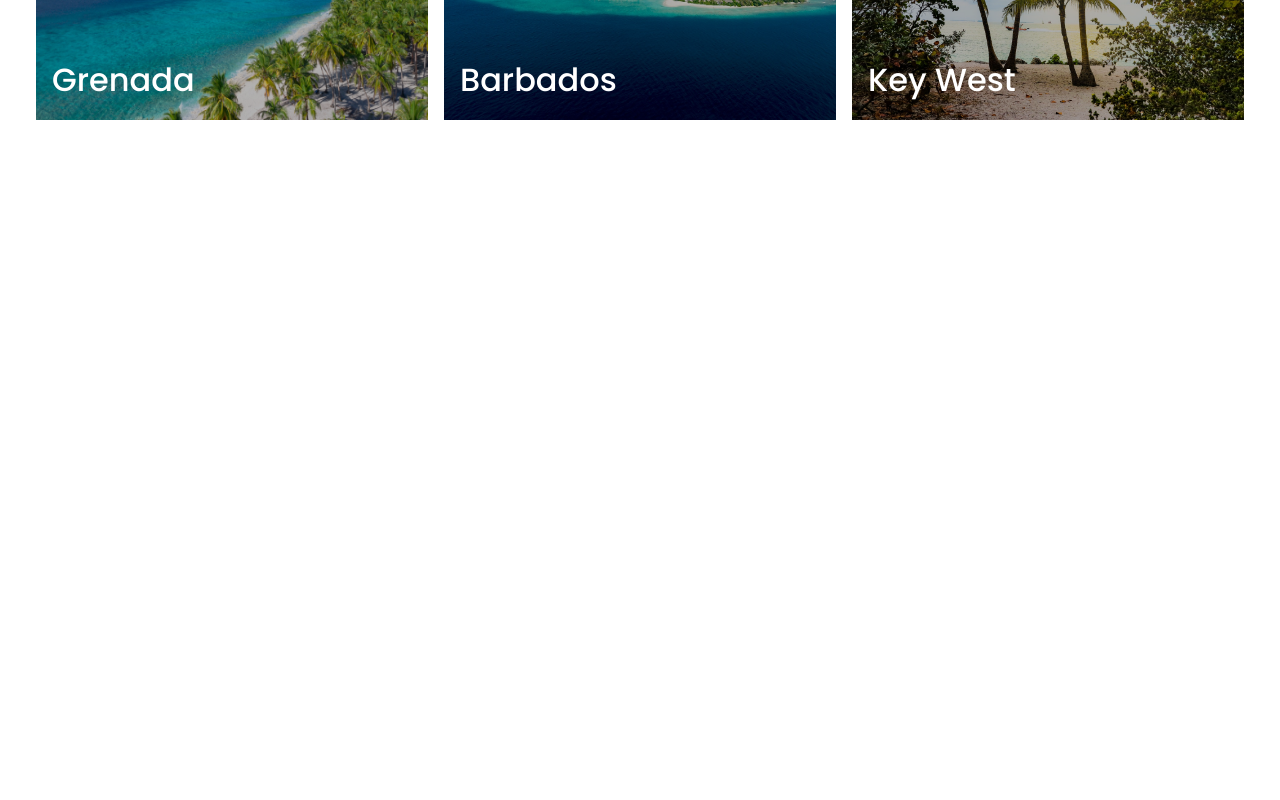
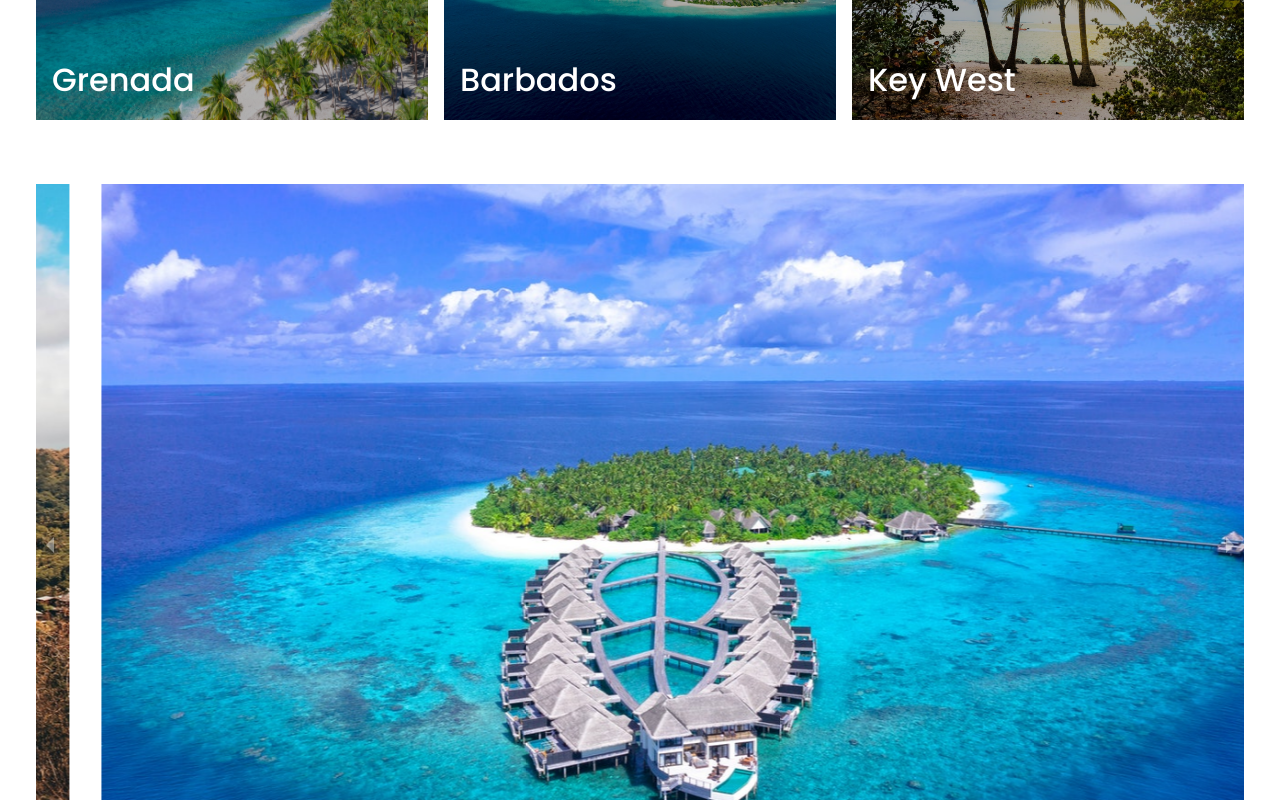
Before and after one commit to Festee/Projekti-web-mm, a React (Create React App) app: page / in a window 1280 px wide. Shown: the part 2440-3240 px from the top of the page. Before the commit the page ends 2567 px from the top, so only its background shows below. Built offline with nearby package versions, Linux system fonts and the light colour scheme.

Commit message:
Added Carousel(Slider)

```diff
--- a/package.json
+++ b/package.json
@@ -9,6 +9,7 @@
     "react": "^18.3.1",
     "react-dom": "^18.3.1",
     "react-icons": "^5.2.1",
+    "react-responsive-carousel": "^3.2.23",
     "react-scripts": "5.0.1",
     "web-vitals": "^2.1.4"
   },
--- a/src/App.js
+++ b/src/App.js
@@ -4,6 +4,9 @@ import Hero from './components/hero/Hero';
 import Destinations from './components/destinations/Destinations'
 import Search from './components/search/Search';
 import Selects from './components/selects/Selects';
+import ImgCarousel from './components/carousel/ImgCarousel';
+
+
 
 
 function App() {
@@ -14,6 +17,7 @@ function App() {
       <Destinations/>
       <Search/>
       <Selects/>
+      <ImgCarousel/>
     </div>
   );
 }
--- /dev/null
+++ b/src/components/carousel/ImgCarousel.js
@@ -0,0 +1,37 @@
+import React from "react";
+import "./ImgCarouselStyles.css";
+
+import { Carousel } from "react-responsive-carousel";
+import "react-responsive-carousel/lib/styles/carousel.min.css";
+
+import BoraBora from "../../assets/borabora.jpg";
+import BoraBora2 from "../../assets/borabora2.jpg";
+import Maldives from "../../assets/maldives.jpg";
+
+function ImgCarousel() {
+  return (
+    <div className="container">
+      <Carousel
+        className="carousel"
+        showArrows={true}
+        autoPlay={true}
+        infiniteLoop={true}
+      >
+        <div>
+          <img src={BoraBora} alt="/" />
+          {/* <p className="legend">Legend 1</p> */}
+        </div>
+        <div>
+          <img src={BoraBora2} alt="/" />
+          {/* <p className="legend">Legend 2</p> */}
+        </div>
+        <div>
+          <img src={Maldives} alt="/" />
+          {/* <p className="legend">Legend 3</p> */}
+        </div>
+      </Carousel>
+    </div>
+  );
+}
+
+export default ImgCarousel;
--- /dev/null
+++ b/src/components/carousel/ImgCarouselStyles.css
@@ -0,0 +1,16 @@
+.carousel{
+    padding: 2rem 0;
+}
+
+.carousel img{
+    height: 90vh;
+    object-fit: cover;
+}
+
+.thumbs-wrapper{
+    display: none;
+}
+
+.carousel-status{
+    display: none;
+}
```
Also changed, not shown: 1 other file (tests, documents, lock files or other folders).
